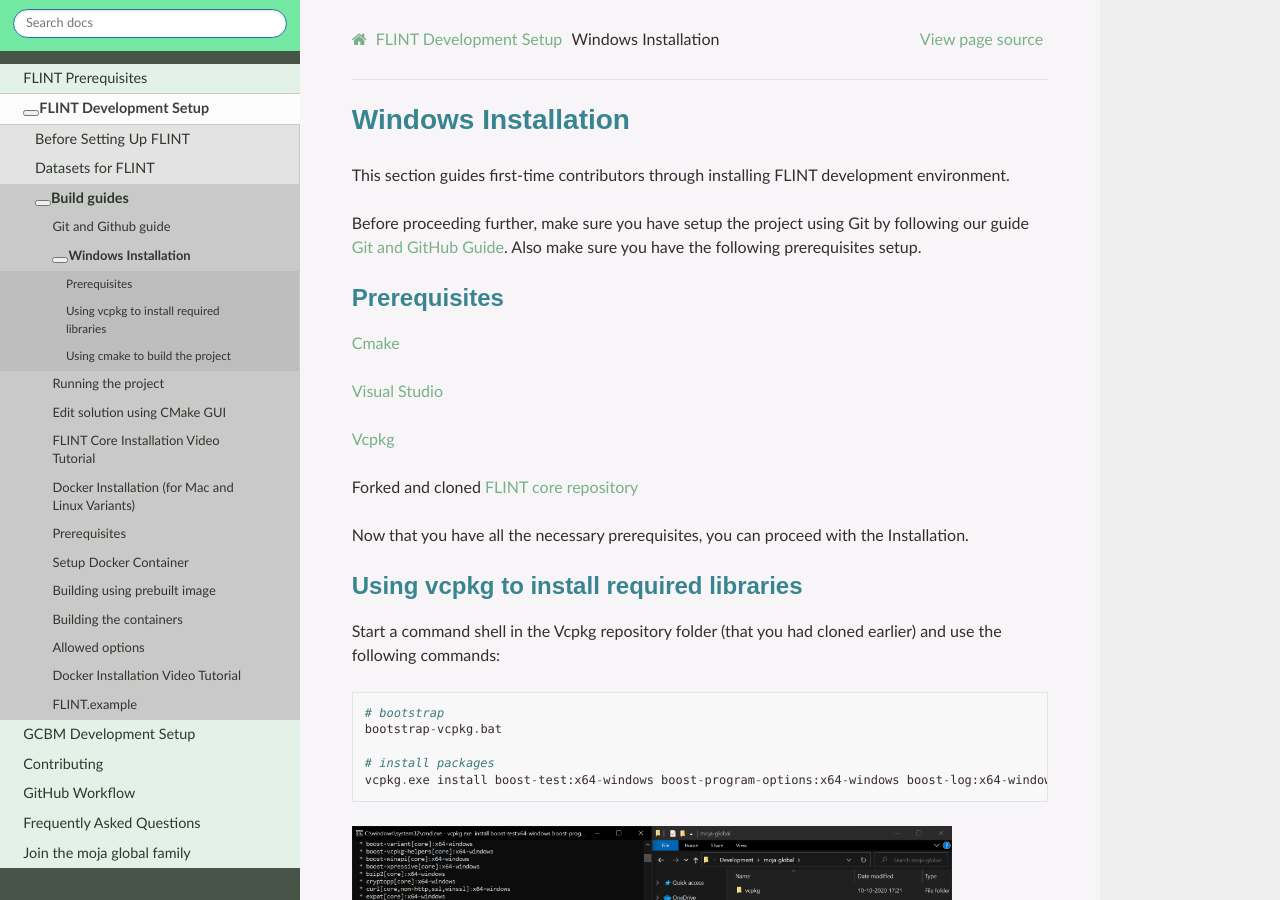
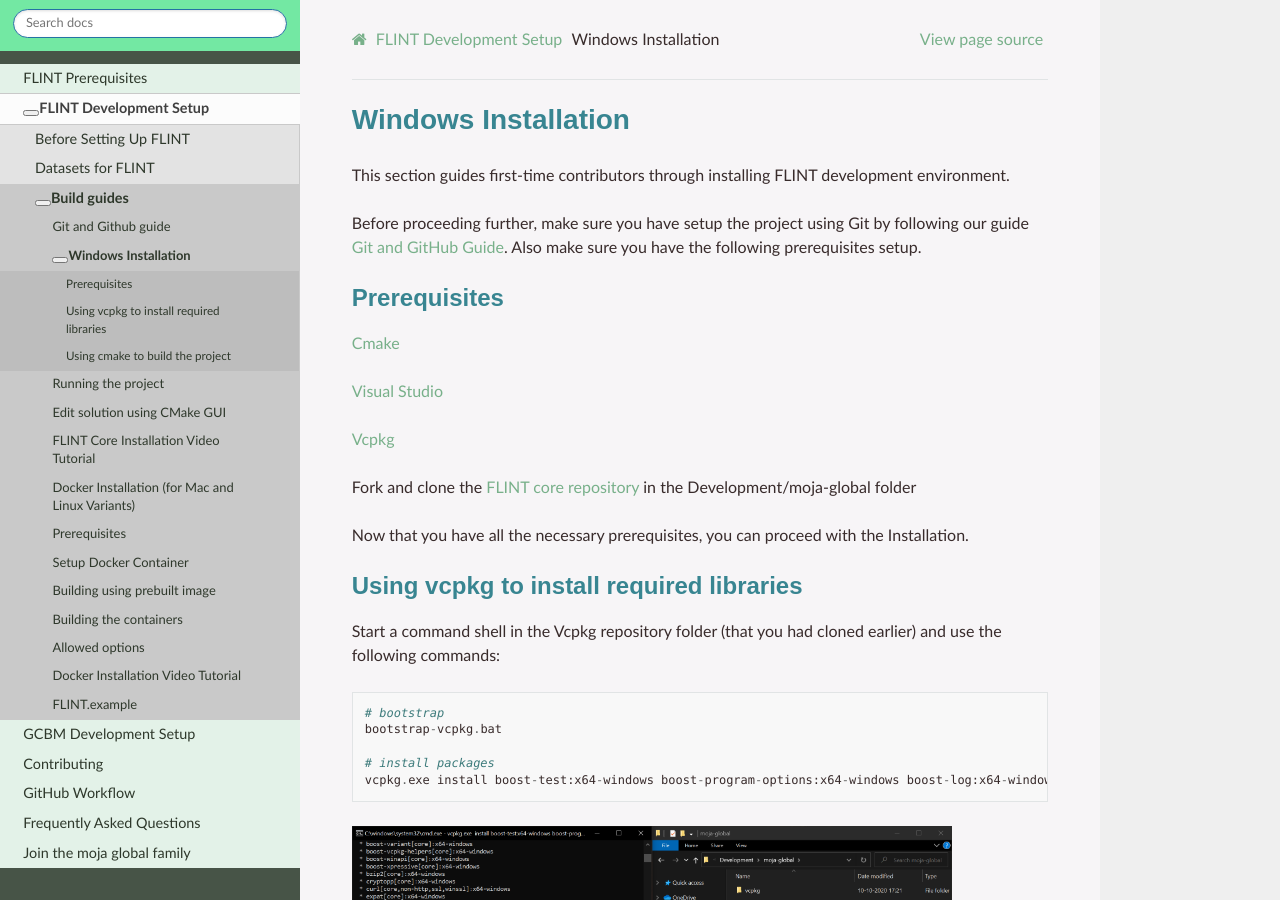
Before and after one commit to moja-global/moja_global_docs, a Sphinx documentation site: the page built from docs/DevelopmentSetup/windows_installation.rst, in a window 1280 px wide and 900 px high. Built offline with Sphinx 7.4.7 and the Read the Docs theme 2.0.0, drawn with Linux system fonts in a browser that asks for light colours.

Commit message:
Update windows_installation.rst

```diff
--- a/docs/DevelopmentSetup/windows_installation.rst
+++ b/docs/DevelopmentSetup/windows_installation.rst
@@ -16,7 +16,7 @@
 -  `Cmake`_
 -  `Visual Studio`_
 -  `Vcpkg`_
--  Forked and cloned `FLINT core repository`_
+-  Fork and clone the `FLINT core repository`_ in the Development/moja-global folder
 
 Now that you have all the necessary prerequisites, you can proceed with
 the Installation.
```
